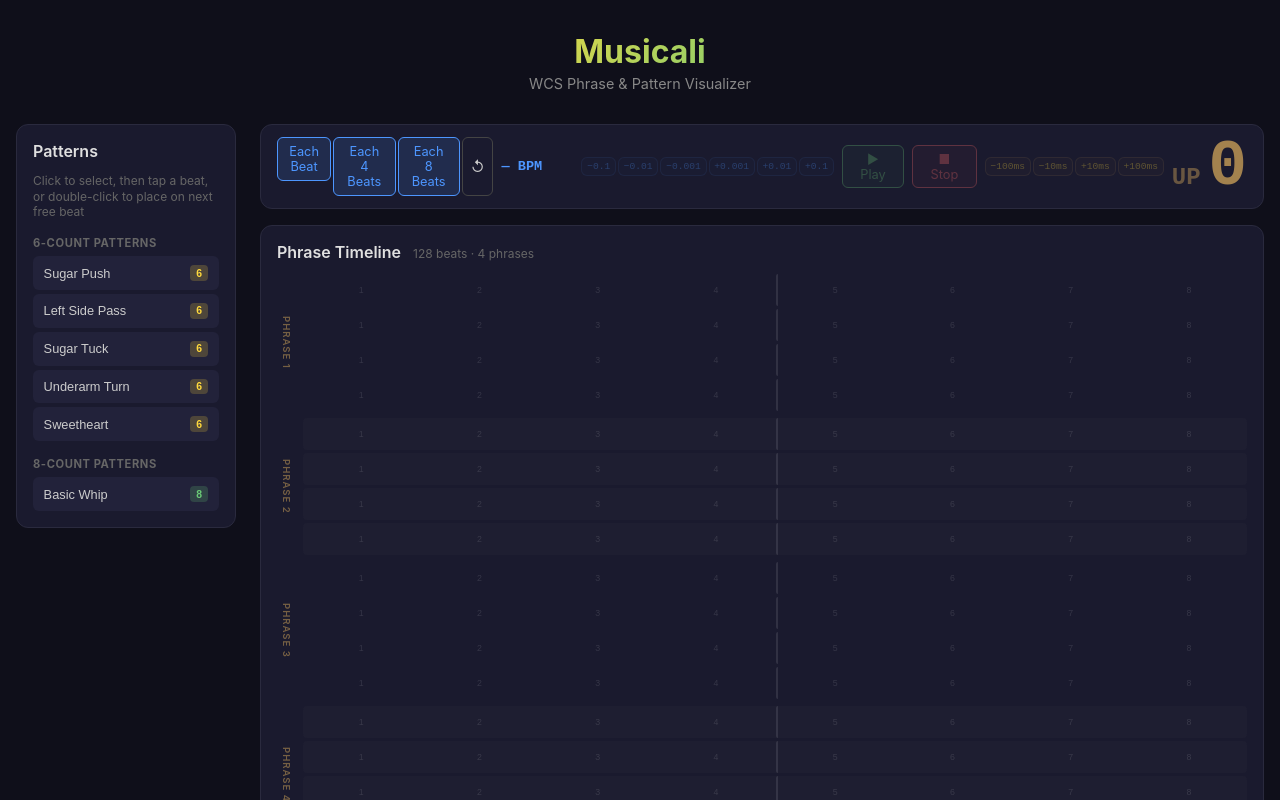
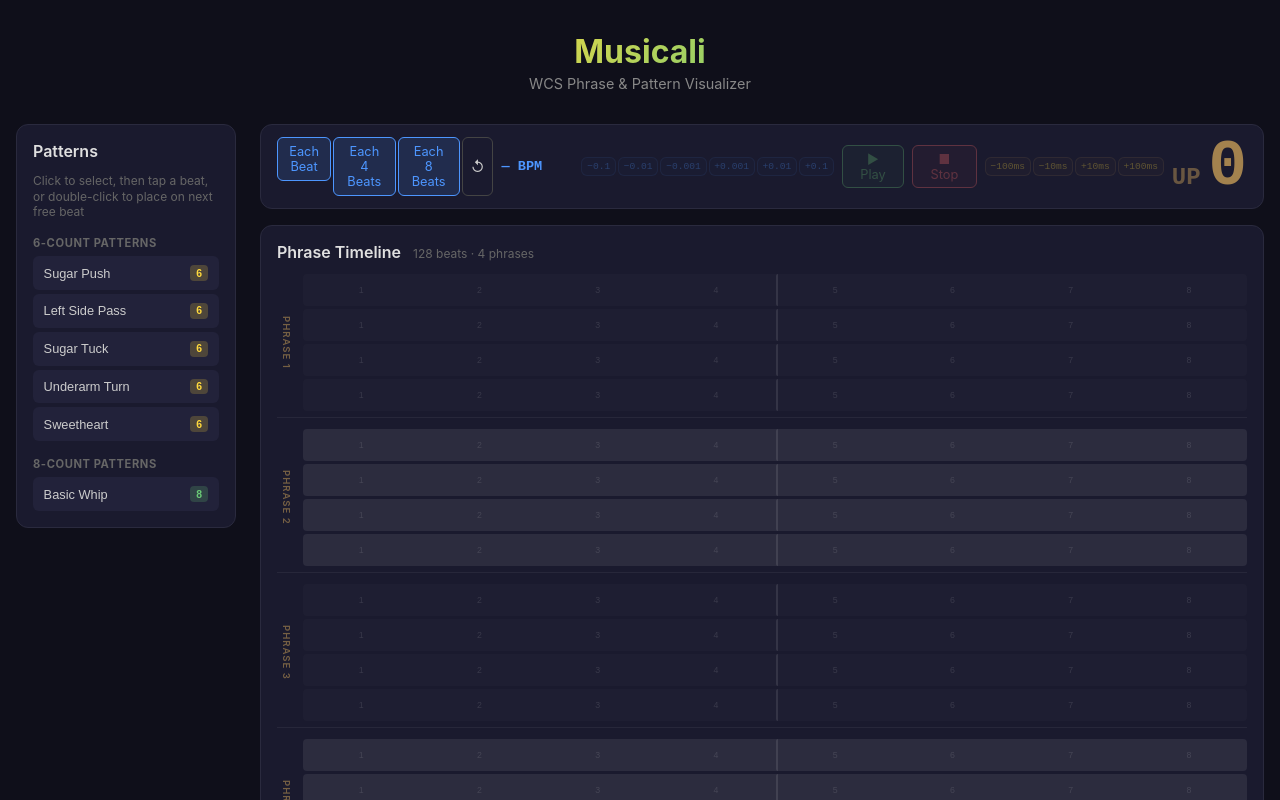
Before and after one commit to michaelkebe/musicali, a React (Vite) app in the folder frontend/: page / in a window 1280 px wide. Shown: the top 800 px of the page. Built offline with nearby package versions, Linux system fonts and the light colour scheme; the HTML template or start-up script is replaced by a standard one.

Commit message:
increase phrase contrast: stronger row backgrounds + group separators

```diff
--- a/frontend/src/App.css
+++ b/frontend/src/App.css
@@ -225,16 +225,18 @@ h2 {
   padding: 0;
   border-radius: 4px;
 }
-.timeline-row.phrase-even { background: transparent; }
-.timeline-row.phrase-odd { background: rgba(255,255,255,0.015); }
+.timeline-row.phrase-even { background: rgba(255,255,255,0.02); }
+.timeline-row.phrase-odd { background: rgba(255,255,255,0.08); }
 
 .phrase-group {
   display: flex;
   gap: 8px;
-  margin-bottom: 4px;
+  margin-bottom: 8px;
+  padding-bottom: 6px;
+  border-bottom: 1px solid rgba(255,255,255,0.06);
 }
 
-.phrase-group:last-child { margin-bottom: 0; }
+.phrase-group:last-child { margin-bottom: 0; border-bottom: none; }
 
 .phrase-label {
   width: 18px;
```
